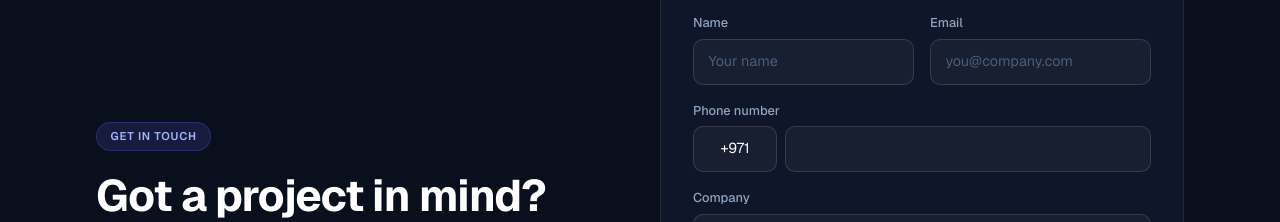
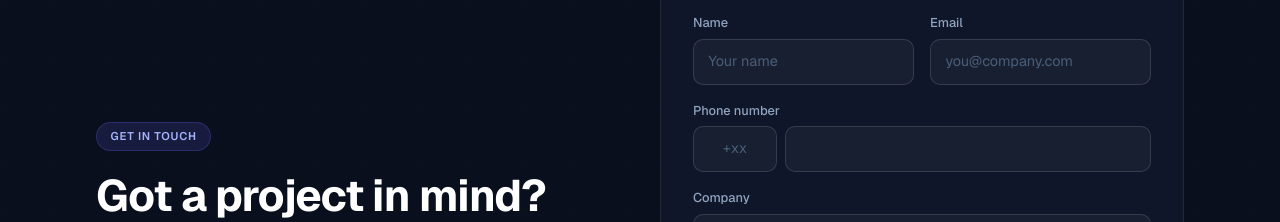
Before and after one commit to issei007-ai/unexusai, a Next.js app: page / in a window 1280 px wide. Shown: the part 7740-7962 px from the top of the page. Built offline with nearby package versions, Linux system fonts and the light colour scheme.

Commit message:
Empty country-code box with +xx placeholder
Co-Authored-By: Claude Opus 4.8 <noreply@anthropic.com>

```diff
--- a/src/components/ui/PhoneField.tsx
+++ b/src/components/ui/PhoneField.tsx
@@ -7,7 +7,7 @@ import { useState } from "react";
  * so the lead arrives as one value, e.g. "+971 50 123 4567".
  */
 export default function PhoneField({ required = true }: { required?: boolean }) {
-  const [cc, setCc] = useState("+971");
+  const [cc, setCc] = useState("");
   const [num, setNum] = useState("");
   const combined = `${cc.trim()} ${num.trim()}`.trim();
 
@@ -23,7 +23,7 @@ export default function PhoneField({ required = true }: { required?: boolean })
           aria-label="Country code"
           value={cc}
           onChange={(e) => setCc(e.target.value)}
-          placeholder="+971"
+          placeholder="+xx"
           pattern="\+?[0-9]{1,4}"
           title="Country code, e.g. +971"
           style={{ width: 84, flexShrink: 0, textAlign: "center" }}
```
